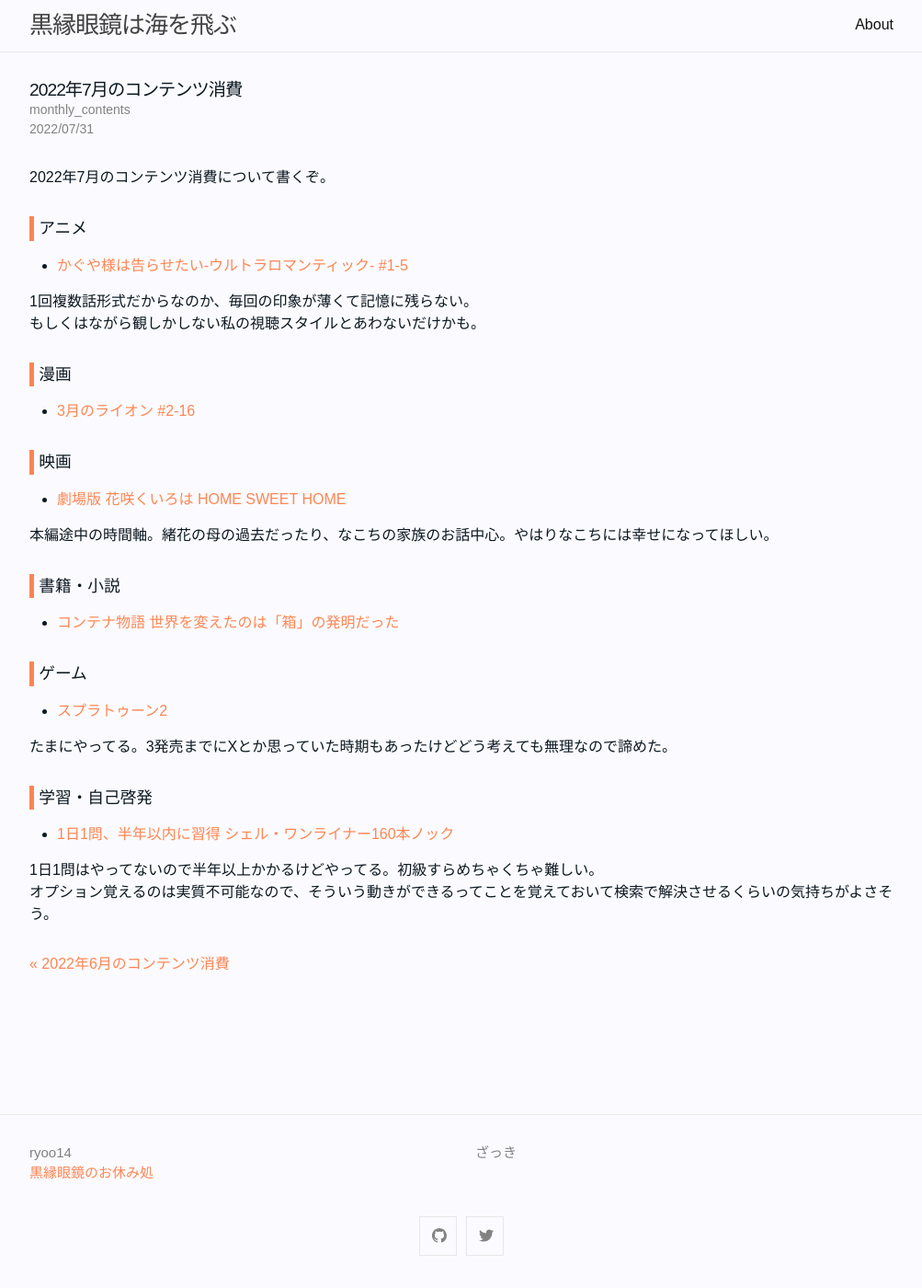
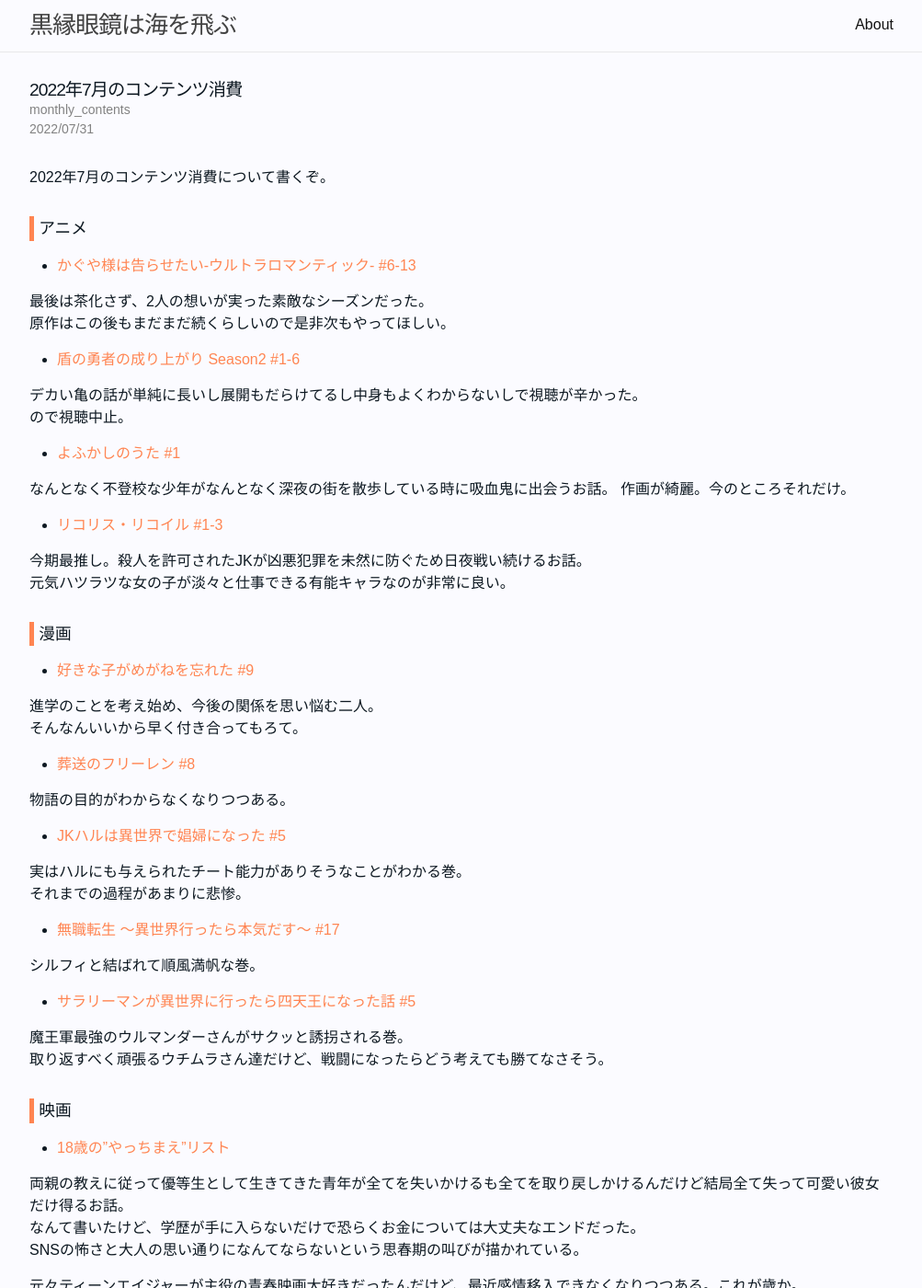
Before and after one commit to ryoo14/blog_ryoo_cc, a Jekyll site: the page built from _posts/2022-07-31-monthly_contents.md, in a window 1280 px wide and 1400 px high. Shown: the whole window at 92% size, without its empty margins (138-1141 px from the left). Built offline with Jekyll 4.4.1, drawn with Linux system fonts in a browser that asks for light colours; some web fonts are replaced; some of the changed text lies outside the part shown.

Commit message:
20220731

```diff
--- a/_posts/2022-07-31-monthly_contents.md
+++ b/_posts/2022-07-31-monthly_contents.md
@@ -9,39 +9,79 @@ categories: monthly_contents
 
 ## アニメ
 
-- [かぐや様は告らせたい-ウルトラロマンティック- #1-5](https://annict.com/works/7725)
+- [かぐや様は告らせたい-ウルトラロマンティック- #6-13](https://annict.com/works/7725)
 
-1回複数話形式だからなのか、毎回の印象が薄くて記憶に残らない。
-もしくはながら観しかしない私の視聴スタイルとあわないだけかも。
+最後は茶化さず、2人の想いが実った素敵なシーズンだった。
+原作はこの後もまだまだ続くらしいので是非次もやってほしい。
+
+- [盾の勇者の成り上がり Season2 #1-6](https://annict.com/works/6931)
+
+デカい亀の話が単純に長いし展開もだらけてるし中身もよくわからないしで視聴が辛かった。
+ので視聴中止。
+
+- [よふかしのうた #1](https://annict.com/works/9086)
+
+なんとなく不登校な少年がなんとなく深夜の街を散歩している時に吸血鬼に出会うお話。
+作画が綺麗。今のところそれだけ。
+
+- [リコリス・リコイル #1-3](https://annict.com/works/9250)
+
+今期最推し。殺人を許可されたJKが凶悪犯罪を未然に防ぐため日夜戦い続けるお話。
+元気ハツラツな女の子が淡々と仕事できる有能キャラなのが非常に良い。
 
 
 ## 漫画
 
-- [3月のライオン #2-16](https://amzn.to/3IcCgUe)
+- [好きな子がめがねを忘れた #9](https://amzn.to/3SpjEFb)
+
+進学のことを考え始め、今後の関係を思い悩む二人。
+そんなんいいから早く付き合ってもろて。
+
+- [葬送のフリーレン #8](https://amzn.to/3bvRjMR)
+
+物語の目的がわからなくなりつつある。
+
+- [JKハルは異世界で娼婦になった #5](https://amzn.to/3Qa6pqf)
+
+実はハルにも与えられたチート能力がありそうなことがわかる巻。
+それまでの過程があまりに悲惨。
+
+- [無職転生 ～異世界行ったら本気だす～ #17](https://amzn.to/3JP09C9)
+
+シルフィと結ばれて順風満帆な巻。
+
+- [サラリーマンが異世界に行ったら四天王になった話 #5](https://amzn.to/3ddyaje)
+
+魔王軍最強のウルマンダーさんがサクッと誘拐される巻。
+取り返すべく頑張るウチムラさん達だけど、戦闘になったらどう考えても勝てなさそう。
 
 
 ## 映画
 
-- [劇場版 花咲くいろは HOME SWEET HOME](https://filmarks.com/movies/53268)
+- [18歳の"やっちまえ"リスト](https://filmarks.com/movies/91679?mark_id=138190022)
 
-本編途中の時間軸。緒花の母の過去だったり、なこちの家族のお話中心。やはりなこちには幸せになってほしい。
+両親の教えに従って優等生として生きてきた青年が全てを失いかけるも全てを取り戻しかけるんだけど結局全て失って可愛い彼女だけ得るお話。
+なんて書いたけど、学歴が手に入らないだけで恐らくお金については大丈夫なエンドだった。
+SNSの怖さと大人の思い通りになんてならないという思春期の叫びが描かれている。
+
+元々ティーンエイジャーが主役の青春映画大好きだったんだけど、最近感情移入できなくなりつつある。これが歳か。
+今後は30代が主役のねっとりした映画を観ようと思いました。
 
 
 ## 書籍・小説
 
-- [コンテナ物語 世界を変えたのは「箱」の発明だった](https://amzn.to/3NBIdeu)
+特になし。
 
 
 ## ゲーム
 
 - [スプラトゥーン2](https://amzn.to/3febU6I)
 
-たまにやってる。3発売までにXとか思っていた時期もあったけどどう考えても無理なので諦めた。
+エリアまさかのS+9！
+
+https://twitter.com/ryoo141/status/1553650875511365632
 
 
 ## 学習・自己啓発
 
-- [1日1問、半年以内に習得 シェル・ワンライナー160本ノック](https://amzn.to/3s9GrJs)
-
-1日1問はやってないので半年以上かかるけどやってる。初級すらめちゃくちゃ難しい。
-オプション覚えるのは実質不可能なので、そういう動きができるってことを覚えておいて検索で解決させるくらいの気持ちがよさそう。
+特になし。勉強せんかい。
```
